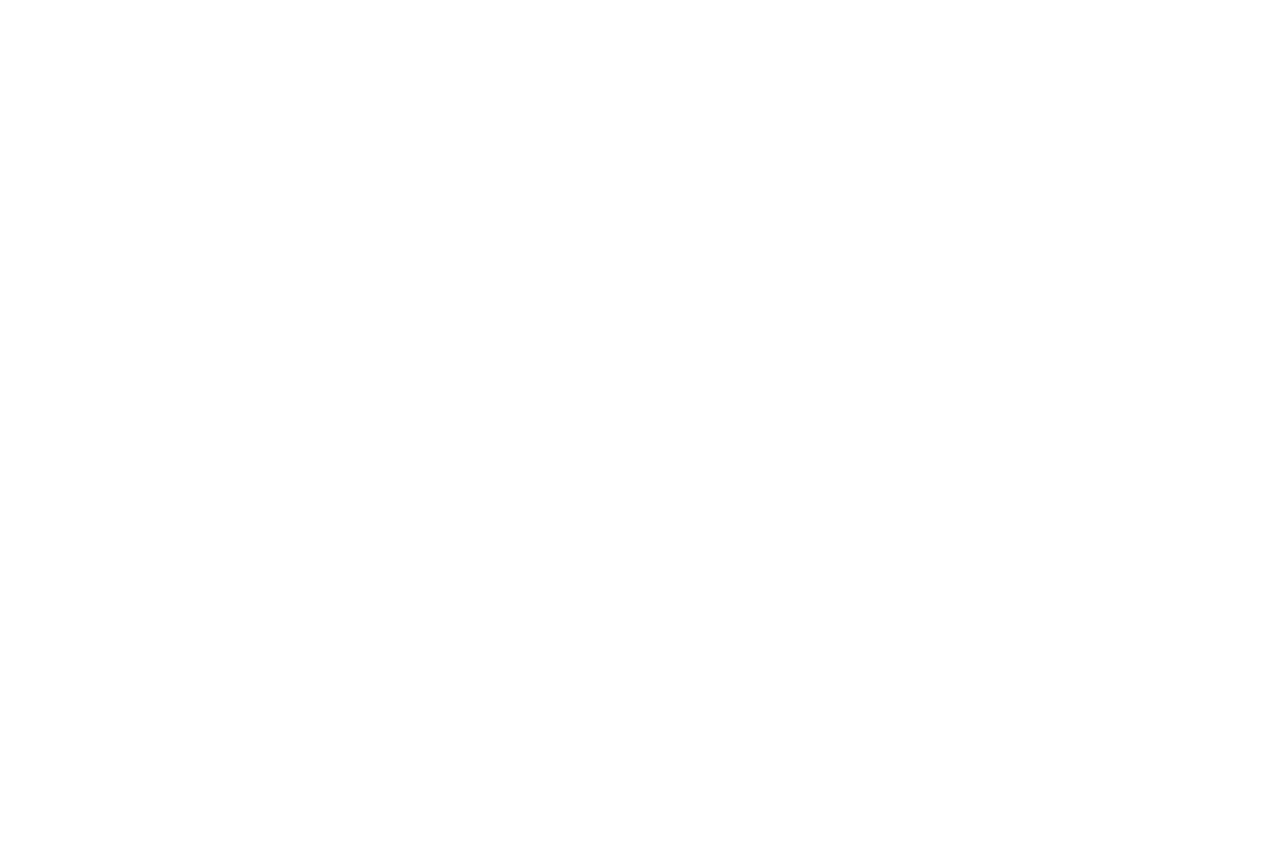
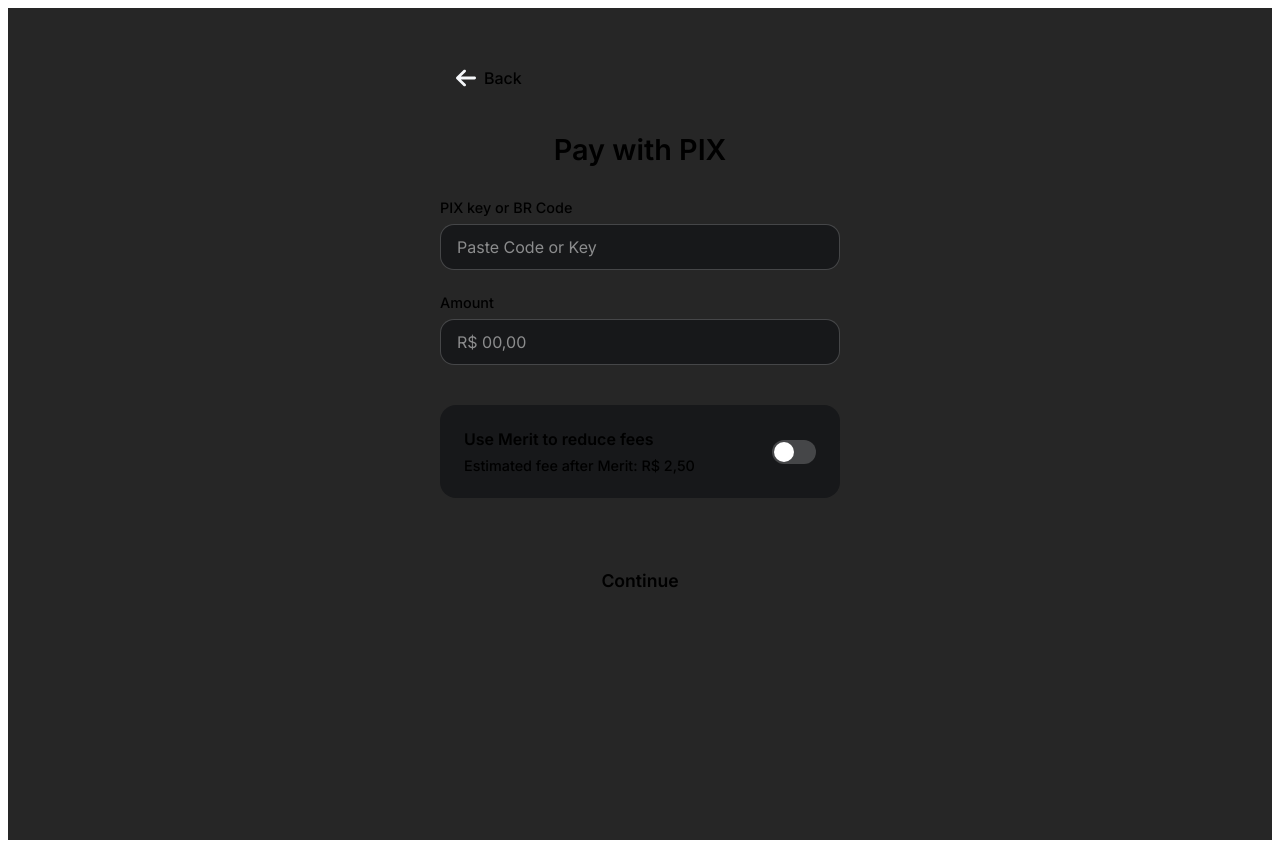
Before and after one commit to brunoazca/StellixMeridian, a Nuxt app: page /pay in a window 1280 px wide. Before the commit this address had no page. Before the commit the page ends 800 px from the top, so only its background shows below. Built offline with nearby package versions, Linux system fonts and the light colour scheme.

Commit message:
feat: pay with pix page

```diff
--- a/pages/index.vue
+++ b/pages/index.vue
@@ -32,7 +32,7 @@
 
           <!-- Action Buttons -->
           <div class="action-buttons">
-            <button class="pay-button" @click="openPayPix">
+            <button class="pay-button" @click="handlePayClick">
               <img src="/images/qr-code.svg" alt="QR Code" class="button-icon" />
               Pay
             </button>
@@ -75,7 +75,7 @@
 </template>
 
 <script setup>
-import { watch, ref } from 'vue'
+import { watch, ref, onMounted, onUnmounted } from 'vue'
 import { useFreighter } from '~/composables/useFreighter'
 import { useXLMBalance } from '~/composables/useXLMBalance'
 import { useMeritTokens } from '~/composables/useMeritTokens'
@@ -137,6 +137,31 @@
     }
   }
 }
+
+const handlePayClick = () => {
+  // Check if screen is mobile (768px or less)
+  if (window.innerWidth <= 768) {
+    // Navigate to pay page on mobile
+    navigateTo('/pay')
+  } else {
+    // Open modal on desktop
+    openPayPix()
+  }
+}
+
+// Add resize listener for responsive behavior
+onMounted(() => {
+  const handleResize = () => {
+    // This will be called when window is resized
+    // The handlePayClick function will check the current width
+  }
+
+  window.addEventListener('resize', handleResize)
+
+  onUnmounted(() => {
+    window.removeEventListener('resize', handleResize)
+  })
+})
 
 const handlePIXSuccess = async (type, data) => {
   if (type === 'make') {
--- /dev/null
+++ b/pages/pay.vue
@@ -0,0 +1,368 @@
+<template>
+  <div class="pay-page">
+    <div class="pay-container">
+      <!-- Header -->
+      <div class="pay-header">
+        <button @click="goBack" class="back-button">
+          <img src="/images/arrow.svg" alt="Back" class="back-icon" />
+          <span class="back-text">Back</span>
+        </button>
+        <div class="spacer"></div>
+      </div>
+
+      <!-- Title -->
+      <h1 class="page-title">Pay with PIX</h1>
+
+      <!-- Pay Form -->
+      <div class="pay-form">
+        <div class="form-group">
+          <label>PIX key or BR Code</label>
+          <input
+            v-model="payPixForm.pixCode"
+            type="text"
+            placeholder="Paste Code or Key"
+            class="form-input"
+          />
+        </div>
+
+        <div class="form-group">
+          <label>Amount</label>
+          <input
+            v-model="payPixForm.amount"
+            type="text"
+            placeholder="R$ 00,00"
+            class="form-input"
+            @input="formatAmount"
+          />
+        </div>
+
+        <!-- Merit Card -->
+        <div class="merit-card">
+          <div class="merit-content">
+            <div class="merit-info">
+              <h3>Use Merit to reduce fees</h3>
+              <p class="estimated-fee">Estimated fee after Merit: R$ 2,50</p>
+            </div>
+            <label class="toggle-label">
+              <input
+                v-model="payPixForm.useMerit"
+                type="checkbox"
+                class="toggle-input"
+              />
+              <span class="toggle-slider"></span>
+            </label>
+          </div>
+        </div>
+
+        <button
+          @click="handlePayPix"
+          :disabled="isProcessingPix"
+          class="submit-button"
+        >
+          <span v-if="isProcessingPix" class="loading-spinner">⏳</span>
+          {{ isProcessingPix ? 'Processing...' : 'Continue' }}
+        </button>
+
+        <div v-if="isProcessingPix" class="processing-info">
+          Processing PIX payment...
+        </div>
+      </div>
+    </div>
+  </div>
+</template>
+
+<script setup>
+import { ref } from 'vue'
+import { useFreighter } from '~/composables/useFreighter'
+import { usePIX } from '~/composables/usePIX'
+
+// Composables
+const { address } = useFreighter()
+const { handlePayPix: processPayPix, isProcessingPix } = usePIX()
+
+// State
+const payPixForm = ref({
+  amount: '',
+  pixCode: '',
+  useMerit: false
+})
+
+// Methods
+const goBack = () => {
+  navigateTo('/')
+}
+
+const formatAmount = (event) => {
+  let value = event.target.value.replace(/\D/g, '') // Remove non-digits
+  if (value) {
+    // Convert to currency format (R$ 00,00)
+    const amount = (parseInt(value) / 100).toFixed(2)
+    payPixForm.value.amount = `R$ ${amount.replace('.', ',')}`
+  } else {
+    payPixForm.value.amount = ''
+  }
+}
+
+const handlePayPix = async () => {
+  if (!payPixForm.value.amount || !payPixForm.value.pixCode) {
+    alert('Please fill in the amount and PIX code')
+    return
+  }
+
+  // Extract numeric value from formatted amount
+  const numericAmount = payPixForm.value.amount.replace(/[^\d,]/g, '').replace(',', '.')
+
+  const success = await processPayPix({
+    walletAddress: address.value,
+    amount: parseFloat(numericAmount),
+    pixKeyType: 'EMAIL', // Default for now
+    pixCode: payPixForm.value.pixCode,
+    useMerit: payPixForm.value.useMerit
+  })
+
+  if (success) {
+    navigateTo('/')
+  }
+}
+
+// Meta tags
+useHead({
+  title: 'Pay PIX - Stellix',
+  meta: [
+    { name: 'description', content: 'Pay PIX using Stellar XLM' }
+  ]
+})
+</script>
+
+<style scoped>
+@import url('https://fonts.googleapis.com/css2?family=Inter:wght@400;500;600;700&display=swap');
+
+.pay-page {
+  min-height: 100vh;
+  background: #262626;
+  padding: 1rem;
+}
+
+.pay-container {
+  max-width: 400px;
+  margin: 0 auto;
+  padding-top: 2rem;
+}
+
+.pay-header {
+  display: flex;
+  align-items: center;
+  justify-content: space-between;
+  margin-bottom: 2rem;
+}
+
+.back-button {
+  background: none;
+  border: none;
+  padding: 0.75rem 1rem;
+  cursor: pointer;
+  transition: all 0.3s ease;
+  display: flex;
+  align-items: center;
+  gap: 0.5rem;
+}
+
+.back-button:hover {
+  opacity: 0.7;
+}
+
+.back-icon {
+  width: 20px;
+  height: 20px;
+  object-fit: contain;
+}
+
+.back-text {
+  font-family: 'Inter', sans-serif;
+  font-size: 1rem;
+  font-weight: 500;
+  color: var(--white);
+}
+
+.spacer {
+  width: 100px; /* Adjust for button with text */
+}
+
+.page-title {
+  font-family: 'Inter', sans-serif;
+  font-size: 1.8rem;
+  font-weight: 600;
+  color: var(--white);
+  margin: 0 0 2rem 0;
+  text-align: center;
+}
+
+.pay-form {
+  display: flex;
+  flex-direction: column;
+  gap: 1.5rem;
+}
+
+.form-group {
+  display: flex;
+  flex-direction: column;
+  gap: 0.5rem;
+}
+
+.form-group label {
+  font-family: 'Inter', sans-serif;
+  font-size: 0.9rem;
+  font-weight: 500;
+  color: var(--white);
+}
+
+.form-input, .form-select {
+  background: #17181A;
+  border: 1px solid rgba(255, 255, 255, 0.2);
+  border-radius: 14px;
+  padding: 0.75rem 1rem;
+  color: var(--white);
+  font-family: 'Inter', sans-serif;
+  font-size: 1rem;
+  transition: all 0.3s ease;
+}
+
+.form-input:focus, .form-select:focus {
+  outline: none;
+  border-color: var(--pix);
+  background: #17181A;
+}
+
+.form-input::placeholder {
+  color: rgba(255, 255, 255, 0.5);
+}
+
+.merit-card {
+  background: #17181A;
+  border-radius: 16px;
+  padding: 1.5rem;
+  margin: 1rem 0;
+}
+
+.merit-content {
+  display: flex;
+  align-items: center;
+  justify-content: space-between;
+  gap: 1rem;
+}
+
+.merit-info h3 {
+  font-family: 'Inter', sans-serif;
+  font-size: 1rem;
+  font-weight: 600;
+  color: var(--white);
+  margin: 0 0 0.5rem 0;
+}
+
+.estimated-fee {
+  font-family: 'Inter', sans-serif;
+  font-size: 0.9rem;
+  font-weight: 500;
+  color: var(--light-gray);
+  margin: 0;
+}
+
+.toggle-label {
+  display: flex;
+  align-items: center;
+  cursor: pointer;
+  flex-shrink: 0;
+}
+
+.toggle-input {
+  display: none;
+}
+
+.toggle-slider {
+  position: relative;
+  width: 44px;
+  height: 24px;
+  background: rgba(255, 255, 255, 0.2);
+  border-radius: 12px;
+  transition: all 0.3s ease;
+}
+
+.toggle-slider::before {
+  content: '';
+  position: absolute;
+  top: 2px;
+  left: 2px;
+  width: 20px;
+  height: 20px;
+  background: white;
+  border-radius: 50%;
+  transition: all 0.3s ease;
+}
+
+.toggle-input:checked + .toggle-slider {
+  background: var(--pix);
+}
+
+.toggle-input:checked + .toggle-slider::before {
+  transform: translateX(20px);
+}
+
+.submit-button {
+  background: var(--pix);
+  border: none;
+  border-radius: 12px;
+  padding: 1rem 2rem;
+  color: var(--white);
+  font-family: 'Inter', sans-serif;
+  font-size: 1.1rem;
+  font-weight: 600;
+  cursor: pointer;
+  transition: all 0.3s ease;
+  display: flex;
+  align-items: center;
+  justify-content: center;
+  gap: 0.5rem;
+  margin-top: 1rem;
+}
+
+.submit-button:hover:not(:disabled) {
+  background: rgba(49, 188, 173, 0.8);
+  transform: translateY(-2px);
+}
+
+.submit-button:disabled {
+  opacity: 0.6;
+  cursor: not-allowed;
+}
+
+.processing-info {
+  text-align: center;
+  color: var(--light-gray);
+  font-family: 'Inter', sans-serif;
+  font-size: 0.9rem;
+  margin-top: 1rem;
+}
+
+.loading-spinner {
+  animation: spin 1s linear infinite;
+}
+
+@keyframes spin {
+  from { transform: rotate(0deg); }
+  to { transform: rotate(360deg); }
+}
+
+@media (max-width: 768px) {
+  .pay-page {
+    padding: 0.5rem;
+  }
+
+  .pay-container {
+    padding-top: 1rem;
+  }
+
+  .pay-form {
+    padding: 1.5rem;
+  }
+}
+</style>
```
Also changed, not shown: public/images/arrow.svg (added).
